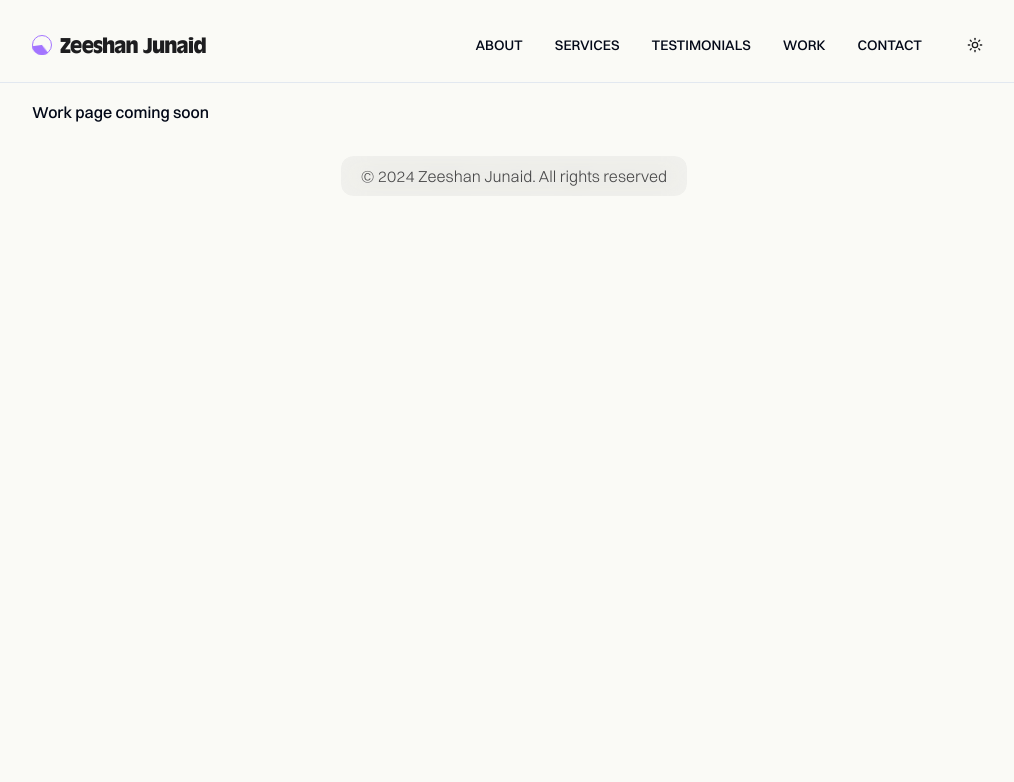
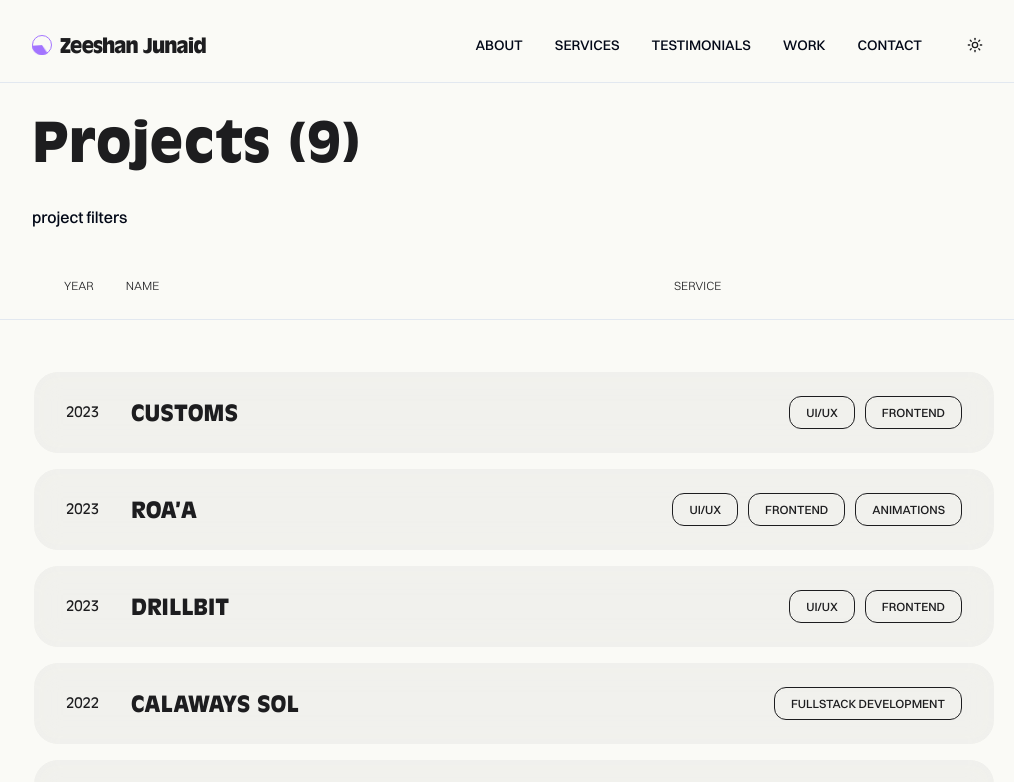
Before and after one commit to zeeshanjunaid/zeeshanjunaid.dev, a Next.js app: page /work in a window 1280 px wide. Shown: the top 782 px of the page, without its empty margins (126-1140 px from the left). Built offline with nearby package versions, Linux system fonts and the light colour scheme.

Commit message:
added projects list on work page

```diff
--- a/app/(root)/(routes)/components/work-list.tsx
+++ b/app/(root)/(routes)/components/work-list.tsx
@@ -4,7 +4,7 @@ import { Container } from "@/components/container";
 import React from "react";
 import { WorkItem } from "@/components/work-item";
 interface WorkListProps {
-  title: string;
+  title?: string;
   projects: {
     name: string;
     year: number;
@@ -19,6 +19,7 @@ export const WorkList = ({ title, projects }: WorkListProps) => {
 md:px-7 lg:px-0
     "
     >
+      {title && (
         <h2 className="inline-flex center gap-x-[10px] items-center font-normal text-dark dark:text-light uppercase text-[14px] tracking-[.42px]">
           <div className="flex flex-col space-y-[6px]">
             <span className="bg-dark dark:bg-light w-[18px] h-[1px]" />
@@ -26,6 +27,8 @@ md:px-7 lg:px-0
           </div>
           {title}
         </h2>
+      )}
+
       <ul className="flex flex-col gap-y-3">
         {projects.map(({ name, year, tags, link }, index) => (
           <WorkItem
--- a/app/(root)/(routes)/work/page.tsx
+++ b/app/(root)/(routes)/work/page.tsx
@@ -1,8 +1,52 @@
 import { Container } from "@/components/container";
+import ProjectsList from "@/data/work";
+import ReachOut from "../components/reach-out";
 import React from "react";
-
+import { WorkList } from "../components/work-list";
 const WorkPage = () => {
-  return <Container>Work page coming soon</Container>;
+  const projectsNum = ProjectsList.length;
+  return (
+    <>
+      <Container
+        className="
+        px-4 lg:px-0
+        flex
+        flex-col
+        space-y-6"
+      >
+        <h2 className="text-[28px] md:text-[42px] lg:text-[54px] font-bold font-ao text-dark dark:text-light">
+          Projects ({projectsNum})
+        </h2>
+        <div>project filters</div>
+      </Container>
+      <div className="border-b-[1px] border-b-borderDarkColor mt-12 pb-6">
+        <Container className="px-4 lg:px-0">
+          <div className="px-6 md:px-8">
+            <div className="flex items-center gap-x-8 justify-between relative z-20">
+              <span className="text-dark dark:text-light uppercase text-[12px] font-light font-switzer">
+                year
+              </span>
+              <div className="flex md:justify-between items-center gap-y-3 flex-1">
+                <span className="text-dark dark:text-light uppercase text-[12px] font-light font-switzer">
+                  name
+                </span>
+                <div className="flex items-center flex-wrap gap-2 md:gap-2.5 md:w-[290px]">
+                  <span className="ml-2 text-dark dark:text-light uppercase text-[16px] font-light font-switzer md:hidden">
+                    +
+                  </span>
+                  <span className="text-dark dark:text-light uppercase text-[12px] font-light font-switzer">
+                    service
+                  </span>
+                </div>
+              </div>
+            </div>
+          </div>
+        </Container>
+      </div>
+      <WorkList projects={ProjectsList} />
+      <ReachOut />
+    </>
+  );
 };
 
 export default WorkPage;
--- a/data/work.ts
+++ b/data/work.ts
@@ -4,6 +4,7 @@ const ProjectsList = [
     link: "https://customs-frontend-git-homepage-design-passage-protocol.vercel.app/",
     year: 2023,
     tags: ["ui/ux", "frontend"],
+    image: "",
     selected: true,
   },
   {
```
Lines whose indentation alone changed are shown as unchanged.
